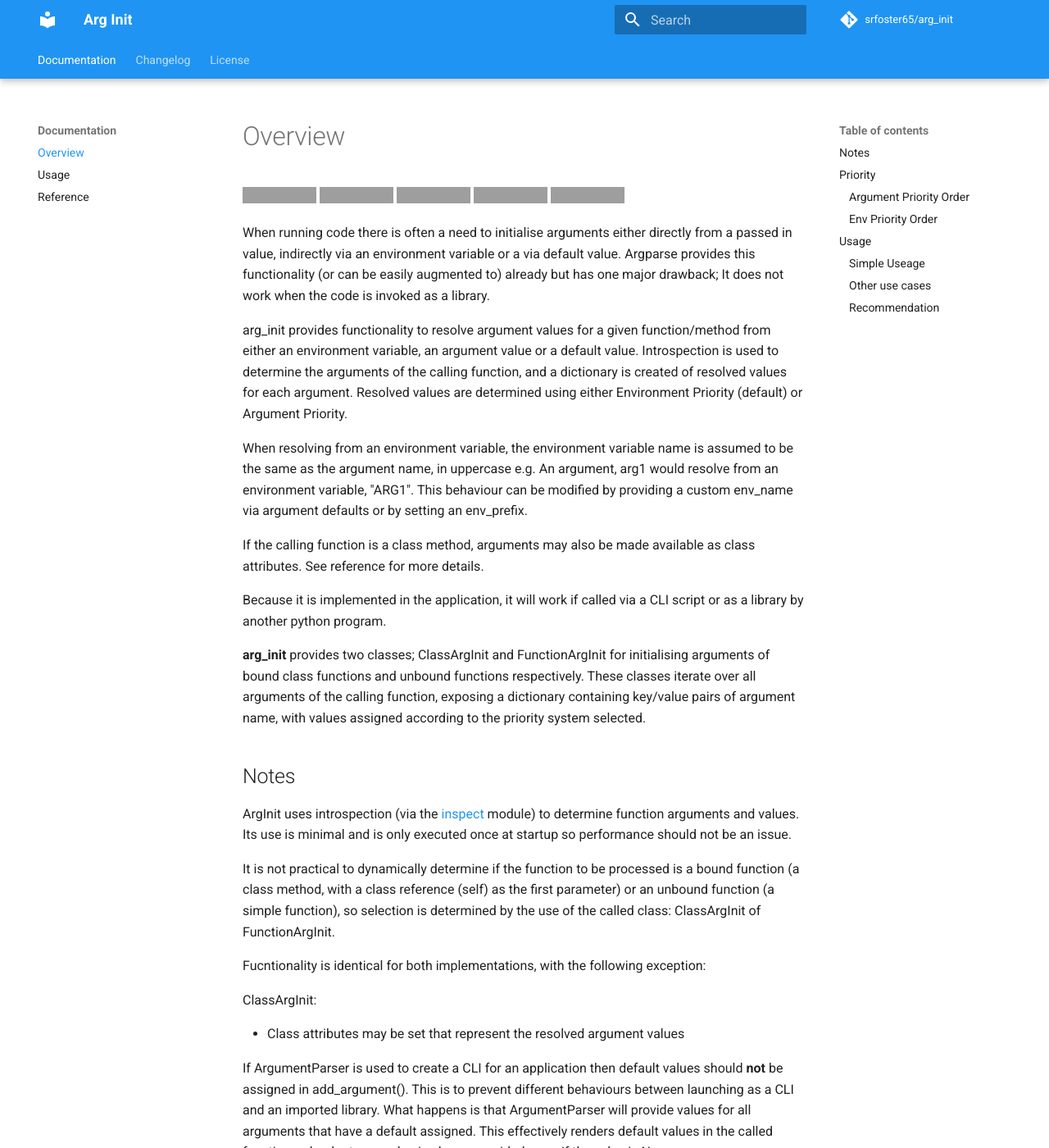
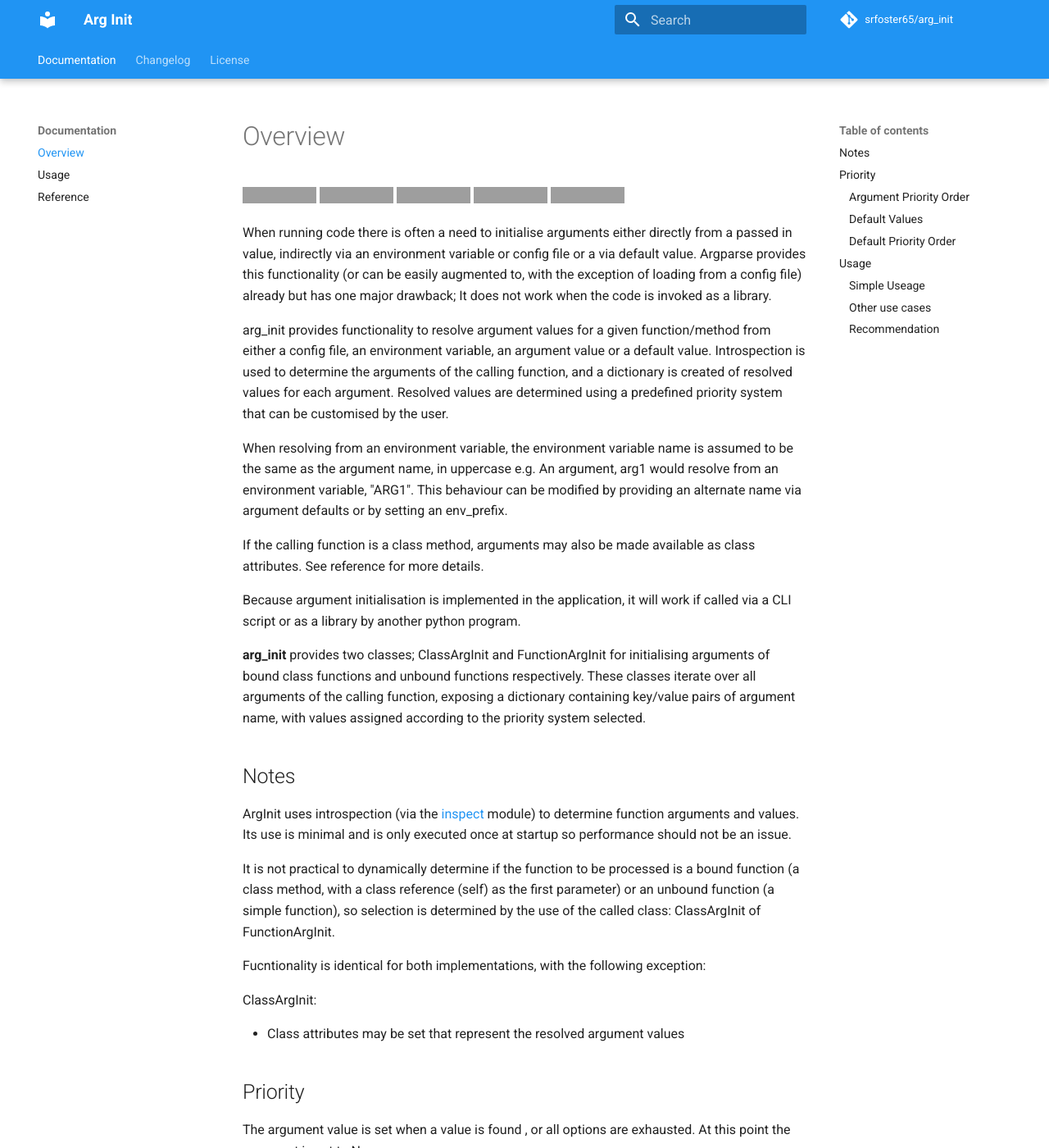
Before and after one commit to srfoster65/arg_init, an MkDocs documentation site: the page built from docs/index.md, in a window 1280 px wide and 1400 px high. Shown: the whole window at 82% size. Built offline with MkDocs 1.6.1 and Material for MkDocs 9.7.7, drawn with Linux system fonts in a browser that asks for light colours; comment, search, counter and statistics services are not loaded; some of the changed text lies outside the part shown; grey boxes are pictures that could not be loaded.

Commit message:
docs: Update docs

````diff
--- a/docs/reference.md
+++ b/docs/reference.md
@@ -3,7 +3,7 @@
 ## ClassArgInit
 
 ```python
-ClassArgInit(env_prefix=None, priority=ENV_PRIORITY, use_kwargs=False, set_attrs=True, protect_atts=True, defaults=None)
+ClassArgInit(env_prefix=None, priority=ENV_PRIORITY, use_kwargs=False, set_attrs=True, protect_atts=True, defaults=None, config="config")
 ```
 
 Resolve argument values using the bound function that calls ClassArgInit as the reference. Process each argument (skipping the first argument as this is a class reference) from the calling function, resolving and storing the value in a dictionary, where the argument name is the key.
@@ -22,6 +22,8 @@
 
 + **defaults**: A list of ArgDefault objects.
 
++ **config**: The name of the config file to load defaults from. If this is a Path object it can be a relative or absolute path to a config file. If a string, it can be the name of the file (excluding the extension). Default is to search for a file named "config" in the current working directory.
+
 ### Attributes
 
 #### args
@@ -33,7 +35,7 @@
 ## FunctionArgInit
 
 ```python
-FunctionArgInit(env_prefix=None, priority=ENV_PRIORITY, use_kwargs=False, defaults=None)
+FunctionArgInit(env_prefix=None, priority=ENV_PRIORITY, use_kwargs=False, defaults=None, config="config")
 ```
 
 Resolve argument values using the function that calls FunctionArgInit as the reference. Process each argument from the calling function, resolving and storing the value in a dictionary, where the argument name is the key.
@@ -42,11 +44,13 @@
 
 + **env_prefix**: env_prefix is used to avoid namespace clashes with environment variables. If set, all environment variables must include this prefix followed by an "_" character and the name of the argument.
 
-+ **priority**: By default arguments will be set based on the priority env, arg, default. An alternate priority of arg, env, default is available by setting priority=ARG_PRIORITY.
++ **priority**: By default arguments will be set based on the priority config, env, arg, default. An alternate priority of arg, config, env, default is available by setting priority=ARG_PRIORITY. Alternatively, this can be specified by defining a tuple containing the required priority order.
 
 + **use_kwargs**: When initialising arguments, only named arguments will be initialised by default. If use_kwargs=True, then any keyword arguments will also be initialised
 
 + **defaults**: A list of ArgDefault objects.
+
++ **config**: The name of the config file to load defaults from. If this is a Path object it can be a relative or absolute path to a config file. If a string, it can be the name of the file (excluding the extension). Default is to search for a file named "config" in the current working directory.
 
 ### Attributes
 
@@ -59,7 +63,7 @@
 ### ArgDefaults
 
 ```python
-ArgDefaults(name, default_value=None, env_name="", disable_env=False)
+ArgDefaults(name, default_value=None, env_name="")
 ```
 
 A class that can be used to modify settings for an individual argument.
@@ -69,5 +73,3 @@
 + **env_name**: The name of the associated environment variable. If not set, env defaults to the uppercase equivalent of the argument name.
 
 + **default_value**: The default value to be applied if both arg and env values are not used.
-
-+ **disable_env**: If True then do not consider the env value when resolving the value.
--- a/readme.md
+++ b/readme.md
@@ -6,15 +6,15 @@
 [![PyPI][pypi_badge]][pypi_url]
 [![PyPI - License][license_badge]][license_url]
 
-When running code there is often a need to initialise arguments either directly from a passed in value, indirectly via an environment variable or a via default value. Argparse provides this functionality (or can be easily augmented to) already but has one major drawback; It does not work when the code is invoked as a library.
+When running code there is often a need to initialise arguments either directly from a passed in value, indirectly via an environment variable or config file or a via default value. Argparse provides this functionality (or can be easily augmented to, with the exception of loading from a config file) already but has one major drawback; It does not work when the code is invoked as a library.
 
-arg_init provides functionality to resolve argument values for a given function/method from either an environment variable, an argument value or a default value. Introspection is used to determine the arguments of the calling function, and a dictionary is created of resolved values for each argument. Resolved values are determined using either Environment Priority (default) or Argument Priority.
+arg_init provides functionality to resolve argument values for a given function/method from either a config file, an environment variable, an argument value or a default value. Introspection is used to determine the arguments of the calling function, and a dictionary is created of resolved values for each argument. Resolved values are determined using a predefined priority system that can be customised by the user.
 
-When resolving from an environment variable, the environment variable name is assumed to be the same as the argument name, in uppercase e.g. An argument, arg1 would resolve from an environment variable, "ARG1". This behaviour can be modified by providing a custom env_name via argument defaults or by setting an env_prefix.
+When resolving from an environment variable, the environment variable name is assumed to be the same as the argument name, in uppercase e.g. An argument, arg1 would resolve from an environment variable, "ARG1". This behaviour can be modified by providing an alternate name via argument defaults or by setting an env_prefix.
 
 If the calling function is a class method, arguments may also be made available as class attributes. See reference for more details.
 
-Because it is implemented in the application, it will work if called via a CLI script or as a library by another python program.
+Because argument initialisation is implemented in the application, it will work if called via a CLI script or as a library by another python program.
 
 **arg_init** provides two classes; ClassArgInit and FunctionArgInit for initialising arguments of bound class functions and unbound functions respectively. These classes iterate over all arguments of the calling function, exposing a dictionary containing key/value pairs of argument name, with values assigned according to the priority system selected.
 
@@ -30,47 +30,56 @@
 
 - Class attributes may be set that represent the resolved argument values
 
-If ArgumentParser is used to create a CLI for an application then default values should **not** be assigned in add_argument(). This is to prevent different behaviours between launching as a CLI and an imported library. What happens is that ArgumentParser will provide values for all arguments that have a default assigned. This effectively renders default values in the called function redundant as a value is always provided, even if the value is None.
-
 ## Priority
 
-The argument value is set when a non **None** value is found, or all options are exhausted. At this point the argument is set to None.
+The argument value is set when a value is found , or all options are exhausted. At this point the argument is set to None.
 
 What priority should be used to set an argument?
 
 ### Argument Priority Order
 
-If passed in arguments have priorty over environment variables.
+If passed in arguments have priorty:
 
-1. Arg
-2. Env
-3. Default
-
-And if the function has a non **None** default argument e.g. f(a=1), then the argument value will always be used to set the value, never allowing an env value to take effect.
+And if the function has a non **None** default argument e.g. f(a=1), then the argument value will always be used to set the value, never allowing a config or env value to take effect.
 
 There are two obvious solutions to this:
 
-1. Change the priority order.
+1. Lower the priority of arguments.
 2. Provide an alternate means to specify a default value. If a default value is required in the function signature, to allow ommission of an argument when calling, ensure it is set to None.
 
-### Env Priority Order
+### Default Values
 
-Environment variables have prioirty over passed in arguments.
+The problem: How to avoid violating the DRY principle when an application can be invoked via a CLI or as a library.
 
-1. Env
-2. Arg
-3. Default
+If an application is to be called as a library then the defaults MUST be implemented in the application, not the CLI script. But ArgumentParser will pass in None values if no value is specified for an argument. This None value will be used in preference to function default! So defaults must be specified in ArgumentParser and the applicication. This is not a good design pattern.
 
-This allows use of the standard default argument values for a python function if no env is defined.
+Providing an alternate means to specify a default value resolves this.
+There is a small gotcha here though. It is not possible to apply a non None value via an argument.
 
-**ArgInit** supports both priority models.
-This becomes a personal choice, and behaviour can be chosen at implementation/run time. Default priority order is: **Env Priority**.
+
+**arg-init** supports customisable priority models.
+This becomes a personal choice, and behaviour can be chosen at implementation/run time.
+
+### Default Priority Order
+
+The default priority implemented is:
+
+- **CONFIG_PRIORITY**
+  1. Config
+  1. Env
+  1. Arg
+  1. Default
+
+Two further predifined priority models are provided
+
+- **ENV_PRIORITY**
+- **ARG_PRIOIRTY**
 
 ## Usage
 
 ### Simple Useage
 
-The following examples show how to use arg_init to initialise a class or function, with a default value assigned to the argument.
+The following examples show how to use arg_init to initialise a class or function
 
 ```python
 from arg_init import ClassArgInit
@@ -89,9 +98,9 @@
     ...
 ```
 
-In the examples above, arg1 will be initialised with the value from the environment variable "ARG1" if set, else it will take the passed in value. Finally it will have a default value of None assigned.
+In the examples above, arg1 will be initialised with the value from the config file, the environment variable "ARG1", else it will take the passed in value. Finally it will have a default value of None assigned.
 
-As these examples use the default priority sytem: ENV_PRIORITY, standard python function defaults can be used in the function signature.
+As these examples use the default priority sytem, they will not work if used with ArgumentParser without ArgumentParser replicating the default values.
 
 ### Other use cases
 
@@ -118,7 +127,7 @@
 ```
 
 Note:
-As this example uses argument priority, a default **must** be provided via ArgDefaults.
+As this example uses argument priority, a default **must** be provided via ArgDefaults if the default is not None.
 
 ### Recommendation
 
````
Also changed, not shown: docs/usage.md (+36 -6 lines).
